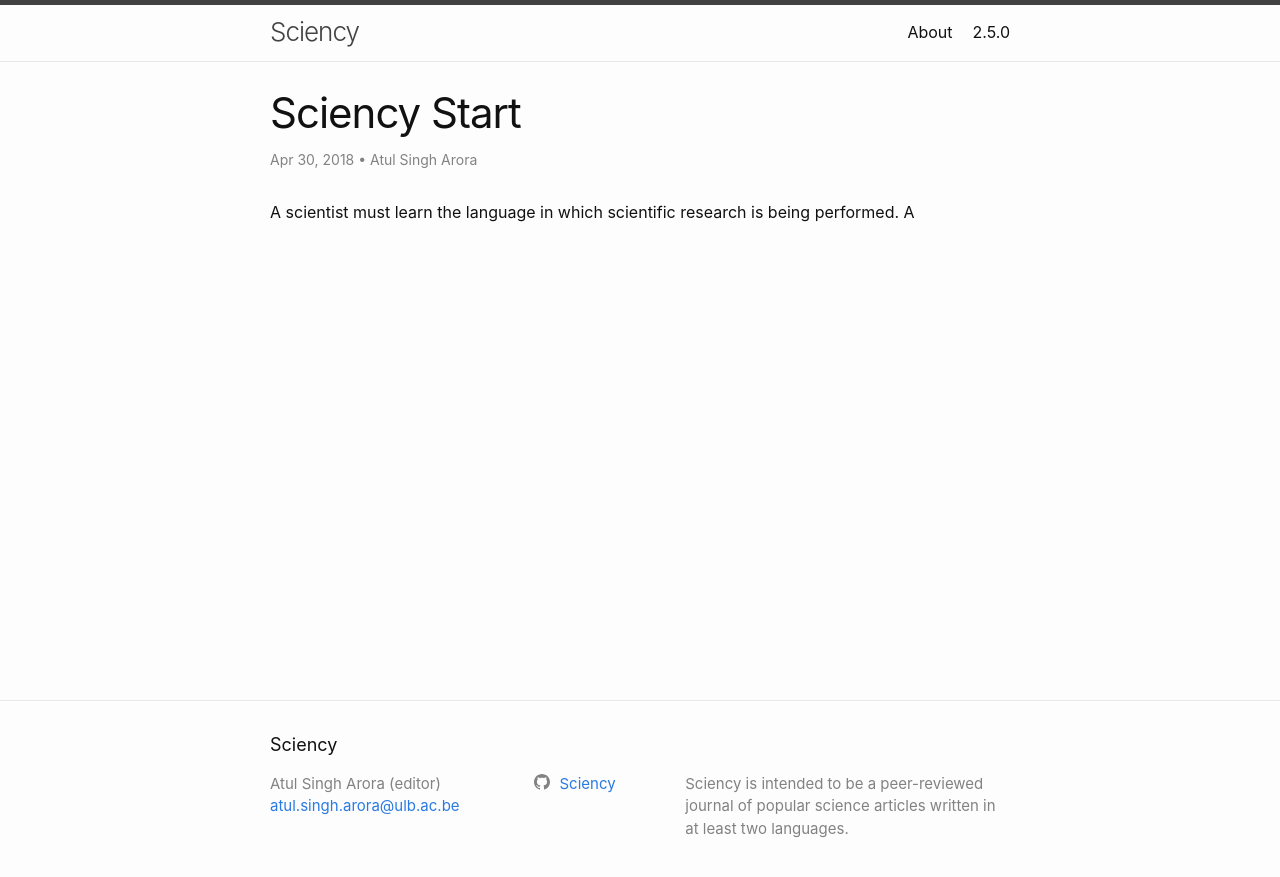
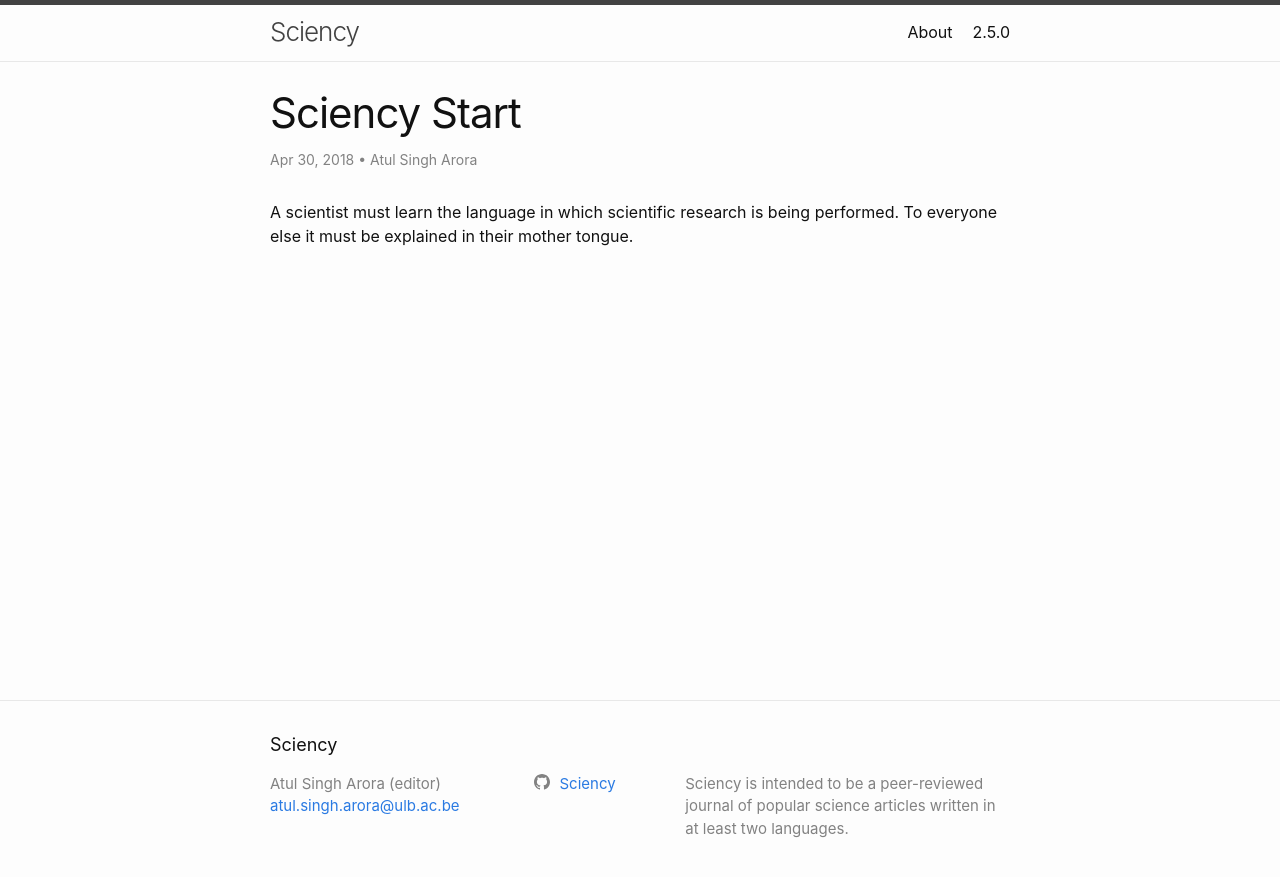
Before and after one commit to Sciency/sciency.github.com, a Jekyll site: the page built from _posts/2018-04-30-sciency-start.md, in a window 1280 px wide. Shown: the top 877 px of the page. Built offline with Jekyll 4.4.1, drawn with Linux system fonts in a browser that asks for light colours.

Commit message:
/ ‘_posts/2018-04-30-sciency-start.md’

```diff
--- a/_posts/2018-04-30-sciency-start.md
+++ b/_posts/2018-04-30-sciency-start.md
@@ -6,4 +6,4 @@ author: "Atul Singh Arora"
 meta: "Perspective"
 ---
 
-A scientist must learn the language in which scientific research is being performed. A
+A scientist must learn the language in which scientific research is being performed. To everyone else it must be explained in their mother tongue.
```
